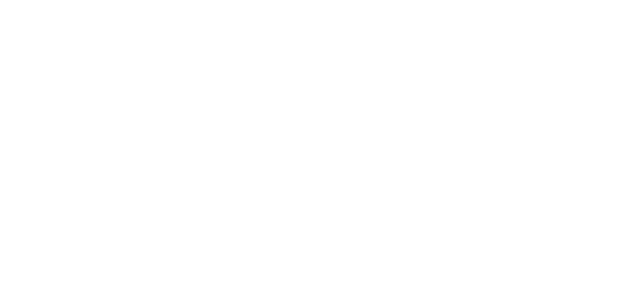
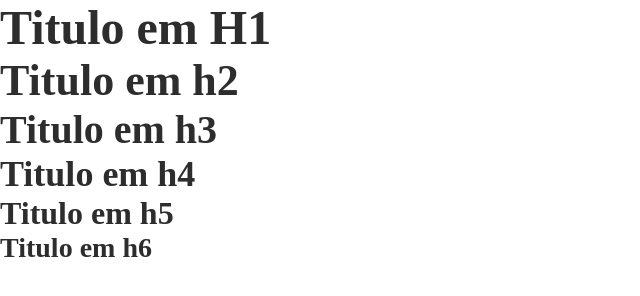
Before and after one commit to KeilielOliveira/CSS-Framework, a website: page index.html in a window 1280 px wide. Shown: the whole page, without its empty margins (0-640 px from the left). Drawn offline with nearby package versions, Linux system fonts and the light colour scheme; files that its build step writes are made by us from their sources.

Commit message:
Resete para os elementos de titulo.

```diff
--- a/index.html
+++ b/index.html
@@ -8,5 +8,12 @@
 </head>
 <body>
 
+    <h1>Titulo em H1</h1>
+    <h2>Titulo em h2</h2>
+    <h3>Titulo em h3</h3>
+    <h4>Titulo em h4</h4>
+    <h5>Titulo em h5</h5>
+    <h6>Titulo em h6</h6>
+
 </body>
 </html>
--- a/scss/base/_reset.scss
+++ b/scss/base/_reset.scss
@@ -1,5 +1,6 @@
 @use '../mixins/variables.mixin' as variables-mixin;
 @use '../config/colors.config' as color-config;
+@use '../config/sizes.config' as sizes-config;
 
 //Variaveis css usadas.
 :root{
@@ -19,3 +20,40 @@
 html, body {
     height: 100%;
 }
+
+//Resete de elementos de titulo.
+h1 {
+    font-size: nth(sizes-config.$default-title-sizes, 1);
+    font-weight: bold;
+    color: var(--black-color-200);
+}
+
+h2 {
+    font-size: nth(sizes-config.$default-title-sizes, 2);
+    font-weight: bold;
+    color: var(--black-color-200);
+}
+
+h3 {
+    font-size: nth(sizes-config.$default-title-sizes, 3);
+    font-weight: bold;
+    color: var(--black-color-200);
+}
+
+h4 {
+    font-size: nth(sizes-config.$default-title-sizes, 4);
+    font-weight: bold;
+    color: var(--black-color-200);
+}
+
+h5 {
+    font-size: nth(sizes-config.$default-title-sizes, 5);
+    font-weight: bold;
+    color: var(--black-color-200);
+}
+
+h6 {
+    font-size: nth(sizes-config.$default-title-sizes, 6);
+    font-weight: bold;
+    color: var(--black-color-200);
+}
--- a/scss/config/_colors.config.scss
+++ b/scss/config/_colors.config.scss
@@ -24,7 +24,7 @@ $defautl-white-colors-map: (
     'white-color-100': $default-white-color-100,
     'white-color-200': $default-white-color-200,
     'white-color-300': $default-white-color-300
-);
+) !default;
 
 //Mapa de tons de cinza.
 $default-gray-colors-map: (
@@ -37,11 +37,11 @@ $default-gray-colors-map: (
     'gray-color-700': $default-gray-color-700,
     'gray-color-800': $default-gray-color-800,
     'gray-color-900': $default-gray-color-900,
-);
+) !default;
 
 //Mapa de tons de preto.
 $default-black-colors-map: (
     'black-color-100': $default-black-color-100,
     'black-color-200': $default-black-color-200,
     'black-color-300': $default-black-color-300,
-);
+) !default;
--- /dev/null
+++ b/scss/config/_sizes.config.scss
@@ -0,0 +1,2 @@
+//Tamanhos de fontes de titulos.
+$default-title-sizes: (3rem, 2.75rem, 2.5rem, 2.25rem, 2rem, 1.75rem);
```
